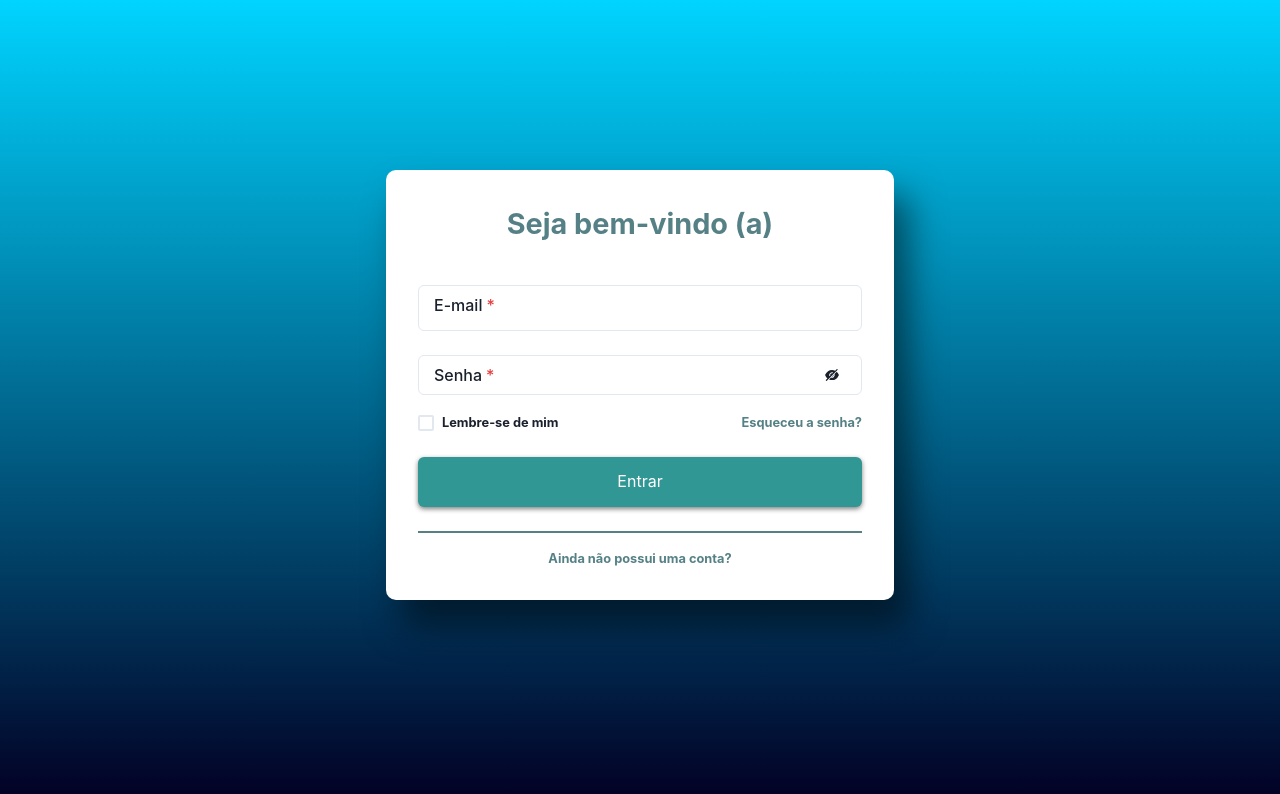
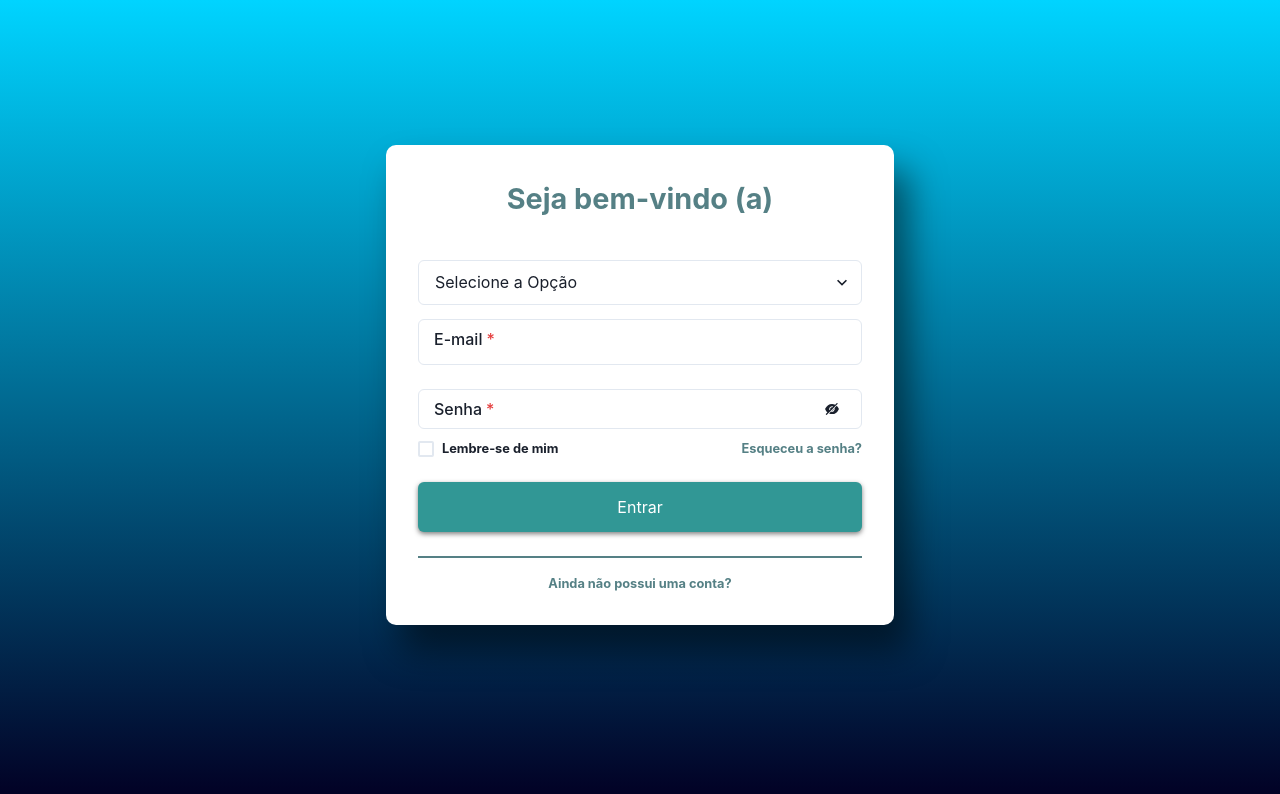
Before and after one commit to GabrieelAraujoo/front-arlock, a React (Create React App) app: page / in a window 1280 px wide. Shown: the top 794 px of the page. Built offline with nearby package versions, Linux system fonts and the light colour scheme.

Commit message:
chore: finalização da criação do aluno e inicio login

```diff
--- a/src/pages/login/CadastroAlunos.jsx
+++ b/src/pages/login/CadastroAlunos.jsx
@@ -104,26 +104,19 @@ export default function CadastroAlunos() {
     let fData = new FormData();
     fData.append("nome", e.target.nome.value);
     fData.append("email", e.target.email.value);
-    fData.append("type", e.target.type.value);
+    fData.append("type", "aluno");
     fData.append("rm", e.target.rm.value);
     fData.append("curso", e.target.curso.value);
     fData.append("senha", e.target.senha.value);
 
     axios
       .post(url, fData)
-      .then((Response) => navigate("/"))
-      .catch((error) => alert(error));
+      .then((Response) => console.log(Response.data))
+      .catch((error) => console.log(error));
 
-      toast({
-        position: "center",
-        title: "Sucesso",
-        description: "Usuário criado com sucesso!",
-        status: "success",
-        duration: 5000,
-        isClosable: true,
-      })
-
-
+      setTimeout(() => {
+        navigate("/")
+      }, "1000");
 
   }
 
@@ -181,7 +174,7 @@ export default function CadastroAlunos() {
                 />
               </Flex>
               <Flex w="full" direction={{ lg: "row", base: "column" }}>
-                <InputLabel
+                {/* <InputLabel
                   label={"Aluno"}
                   marginRight={{ lg: "2rem", base: "0" }}
                   name="type"
@@ -189,7 +182,7 @@ export default function CadastroAlunos() {
                   onChange={changeValue}
                   isInvalid={error && error.errorNome}
                   value={"aluno"}
-                />
+                /> */}
 
                 <InputLabel
                   label={"RM"}
--- a/src/pages/login/Login.jsx
+++ b/src/pages/login/Login.jsx
@@ -12,6 +12,20 @@ import {
 import { InputLabelIcon } from "../../components/Input/Login";
 import { InputLabel } from "../../components/Input/Geral";
 import { useNavigate } from "react-router-dom";
+import axios from "axios";
+import { SelectLabel } from "../../components/Select/SelectCurso";
+
+export const listCursos = [
+  {
+    id: "01",
+    nome: "aluno",
+  },
+  {
+    id: "02",
+    nome: "adm",
+  },
+];
+
 
 export default function Login() {
   const [status, setStatus] = useState(true);
@@ -21,6 +35,7 @@ export default function Login() {
 
   const [email, setEmail] = useState("");
   const [password, setPassword] = useState("");
+  const [type, setType] = useState("");
 
   const [errorEmail, setErrorEmail] = useBoolean();
   const [errorPassword, setErrorPassword] = useBoolean();
@@ -131,10 +146,45 @@ export default function Login() {
     if (name === "email") {
       setEmail(value);
       setErrorEmail.off();
+    } if (name === "type") {
+      setType(value);
     } else {
       setPassword(value);
       setErrorPassword.off();
     }
+  }
+
+  function handleEnviar(e) {
+    e.preventDefault();
+    // alert("Enviar");
+    // console.log(e.target.nome.value);
+    // nome, email, type, rm, curso, senha
+
+    console.log(e.target.type.value)
+    if(e.target.type.value === "aluno"){
+        const url = "https://naovai.000webhostapp.com/src/AcessoAluno.php";
+
+      let fData = new FormData();
+      fData.append("email", e.target.email.value);
+      fData.append("senha", e.target.senha.value);
+
+      axios
+        .post(url, fData)
+        .then((Response) => console.log(Response.data))
+        .catch((error) => console.log(error));
+    } else {
+      const url = "https://naovai.000webhostapp.com/src/AcessoAdministrador.php";
+
+      let fData = new FormData();
+      fData.append("email", e.target.email.value);
+      fData.append("senha", e.target.senha.value);
+
+      axios
+        .post(url, fData)
+        .then((Response) => console.log(Response.data))
+        .catch((error) => console.log(error));
+    }
+
   }
 
   return (
@@ -164,7 +214,20 @@ export default function Login() {
             >
               Seja bem-vindo (a)
             </Text>
+            <form style={{width:"100%"}}
+            // action="https://naovai.000webhostapp.com/src/AcessoAluno.php"
+            // method="POST"
+            onSubmit={(e) => handleEnviar(e)}
+            >
             <Flex width="100%" direction="column" marginBottom="10px">
+              <SelectLabel
+                  options={listCursos}
+                  name="type"
+                  id="type"
+                  value={type}
+                  onChange={changeData}
+                  marginBottom="1rem"
+                />
               <InputLabel
                 erro={errorEmail}
                 label={"E-mail"}
@@ -180,7 +243,7 @@ export default function Login() {
                 showPassword={changeShowPassword}
                 status={status}
                 type={status ? "password" : "text"}
-                name="password"
+                name="senha"
                 id="password"
                 value={password}
                 onChange={changeData}
@@ -228,14 +291,13 @@ export default function Login() {
               width="100%"
               marginY="1.5rem"
               fontWeight="normal"
-              // onClick={() => sendRoute("/aluno/home")}
               isLoading={loading}
               type="submit"
-              onClick={checkLogin}
+              // onClick={checkLogin}
             >
               Entrar
             </Button>
-
+                </form>
             <Flex
               justifyContent="center"
               w="full"
```
